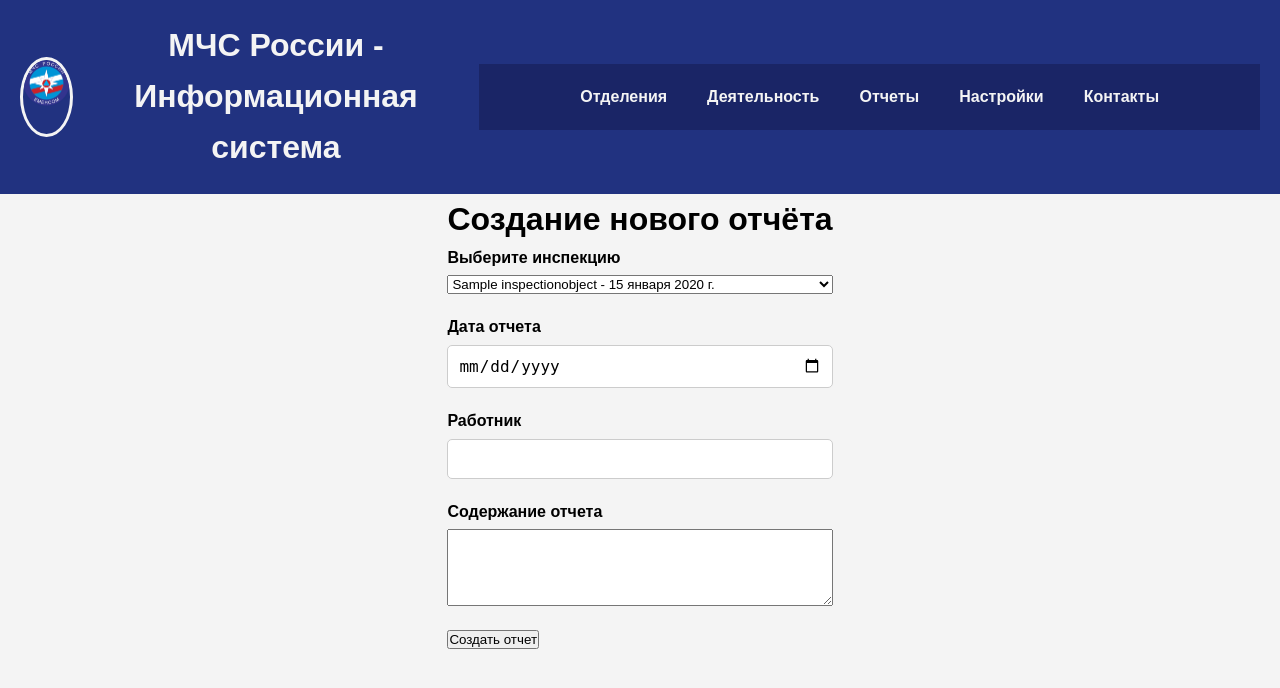
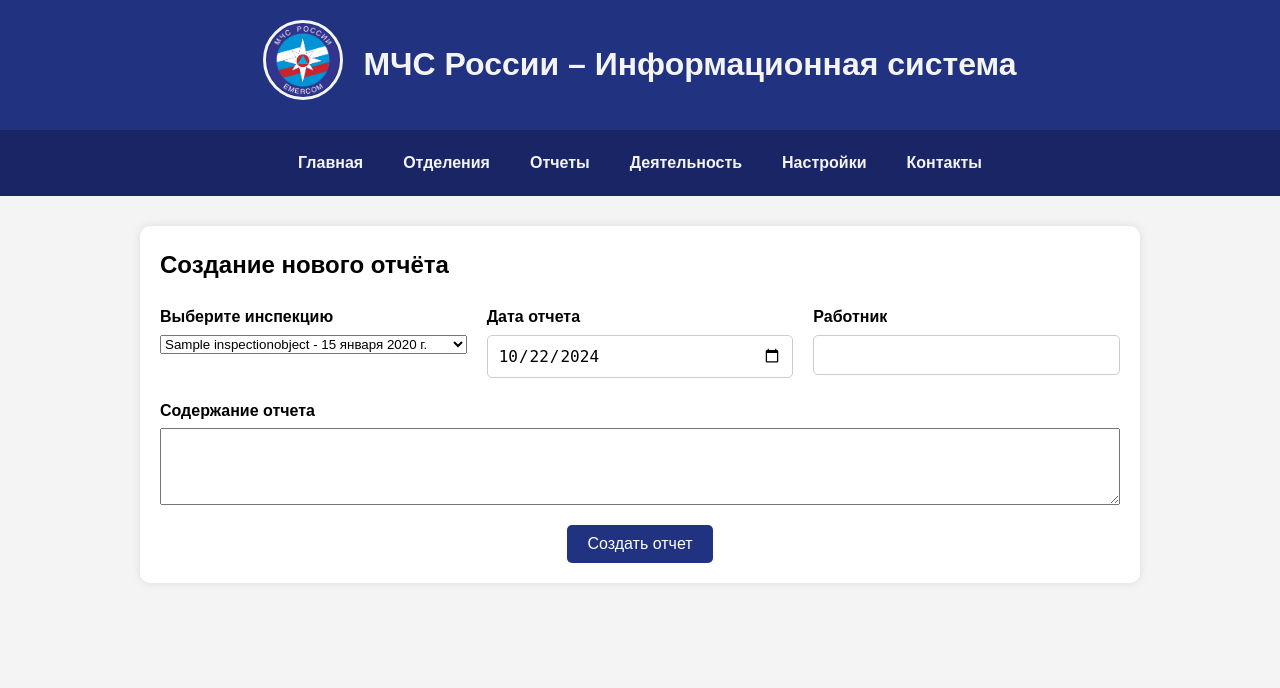
Before and after one commit to Bakla83/Mchs, a Django app: page /create_report/ in a window 1280 px wide. Shown: the top 688 px of the page. Run offline with Django 5.2, Linux system fonts and the light colour scheme; tables that the repository leaves empty hold one stand-in row (values such as "Sample post").

Commit message:
Adding frontend to create_report.html

```diff
--- a/mchs_app/templates/create_report.html
+++ b/mchs_app/templates/create_report.html
@@ -4,30 +4,36 @@
 <head>
     <meta charset="UTF-8">
     <meta name="viewport" content="width=device-width, initial-scale=1.0">
-    <title>Создание нового отчета</title>
+    <title>Отчёты</title>
+    <link rel="icon" href="{% static 'image/pngwing.png' %}" type="image/png">
     <link rel="stylesheet" href="{% static 'css/style.css' %}">
 </head>
 <body>
     <header>
+        <div class="logo-container">
             <div class="logo">
-            <img src="{% static 'image/pngwing.png' %}" alt="MCHS Logo" width="100" height="100">
+                <img src="{% static 'image/pngwing.png' %}" alt="MCHS Logo">
+            </div>
         </div>
         <div class="title">
-            <h1>МЧС России - Информационная система</h1>
+            <h1>МЧС России – Информационная система</h1>
         </div>
+    </header>
+
     <nav>
         <div class="nav-container">
+            <div class="menu-toggle" onclick="toggleMenu()">☰</div>
             <ul class="main-menu">
+                <li><a href="/main">Главная</a></li>
                 <li><a href="#">Отделения</a></li>
-                <li><a href="#">Деятельность</a></li>
-                <!-- Отчеты -->
                 <li class="dropdown">
                     <a href="#" class="dropbtn">Отчеты</a>
                     <div class="dropdown-content">
-                        <a href="{% url 'create_report' %}">Создать новый отчёт</a>
-                        <a href="{% url 'all_reports' %}">Все отчёты</a>
+                        <a href="/create_report">Создать новый отчёт</a>
+                        <a href="{% url 'create_report' %}">Все отчёты</a>
                     </div>
                 </li>
+                <li><a href="#">Деятельность</a></li>
                 <li class="dropdown">
                     <a href="#" class="dropbtn">Настройки</a>
                     <div class="dropdown-content">
@@ -40,12 +46,12 @@
             </ul>
         </div>
     </nav>
-</header>
 
-<main>
-    <h1>Создание нового отчёта</h1>
+    <div class="content">
+        <h2 style="margin-bottom: 20px">Создание нового отчёта</h2>
         <form method="post" action="{% url 'create_report' %}">
             {% csrf_token %}
+            <div class="input-row-group">
                 <div class="input-row">
                     <label for="inspection_id">Выберите инспекцию</label>
                     <select name="inspection_id" id="inspection_id" required>
@@ -64,14 +70,36 @@
                     <label for="employee_name">Работник</label>
                     <input type="text" name="employee_name" id="employee_name" value="{{ request.user.username }}" readonly>
                 </div>
+            </div>
 
             <div class="input-row">
                 <label for="report_content">Содержание отчета</label>
                 <textarea name="report_content" id="report_content" rows="5" required></textarea>
             </div>
 
+            <div class="button-row">
                 <button type="submit">Создать отчет</button>
+            </div>
         </form>
-</main>
+    </div>
+
+    <script>
+        function toggleMenu() {
+            const navContainer = document.querySelector('.nav-container');
+            navContainer.classList.toggle('open');
+        }
+
+        // Установить сегодняшнюю дату по умолчанию в формате дд.мм.гггг
+        document.addEventListener('DOMContentLoaded', (event) => {
+            const reportDateInput = document.getElementById('report_date');
+            if (reportDateInput) {
+                const today = new Date();
+                const day = String(today.getDate()).padStart(2, '0');
+                const month = String(today.getMonth() + 1).padStart(2, '0');
+                const year = today.getFullYear();
+                reportDateInput.value = `${year}-${month}-${day}`; // Формат YYYY-MM-DD для input type="date"
+            }
+        });
+    </script>
 </body>
 </html>
--- a/mchs_app/templates/main.html
+++ b/mchs_app/templates/main.html
@@ -24,7 +24,7 @@
         <div class="nav-container">
             <div class="menu-toggle" onclick="toggleMenu()">☰</div>
             <ul class="main-menu">
-                <li><a href="#">Главная</a></li>
+                <li><a href="/main">Главная</a></li>
                 <li><a href="#">Отделения</a></li>
                 <li class="dropdown">
                     <a href="#" class="dropbtn">Отчеты</a>
--- a/static/css/style.css
+++ b/static/css/style.css
@@ -280,3 +280,24 @@ nav {
         display: grid;
     }
 }
+
+.input-row-group {
+    display: flex;
+    gap: 20px;
+    flex-wrap: wrap;
+}
+
+.input-row-group .input-row {
+    flex: 1;
+}
+
+#report_content {
+    resize: vertical;
+    min-height: 5em;
+}
+
+@media (max-width: 768px) {
+    .input-row-group {
+        flex-direction: column;
+    }
+}
```
Lines whose indentation alone changed are shown as unchanged.
